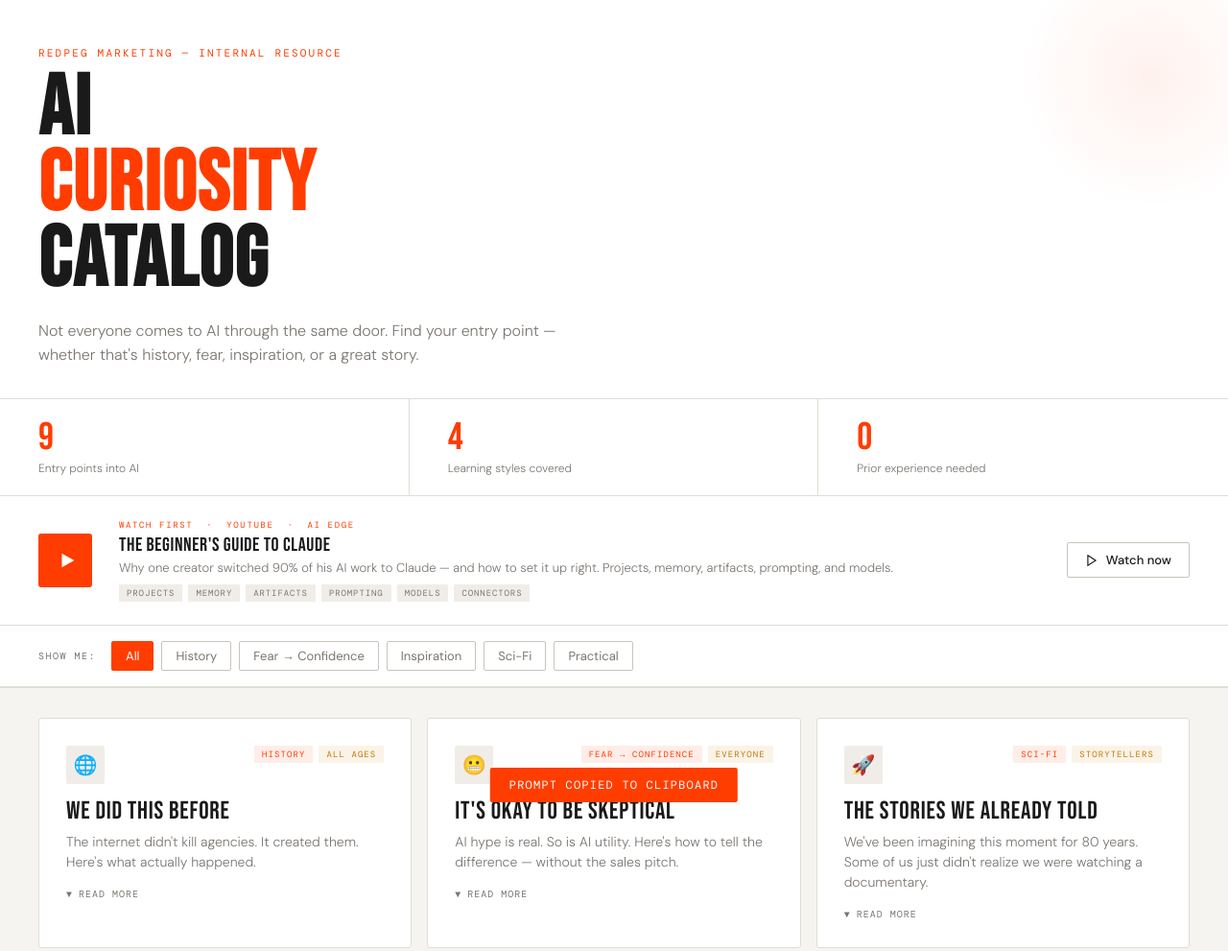
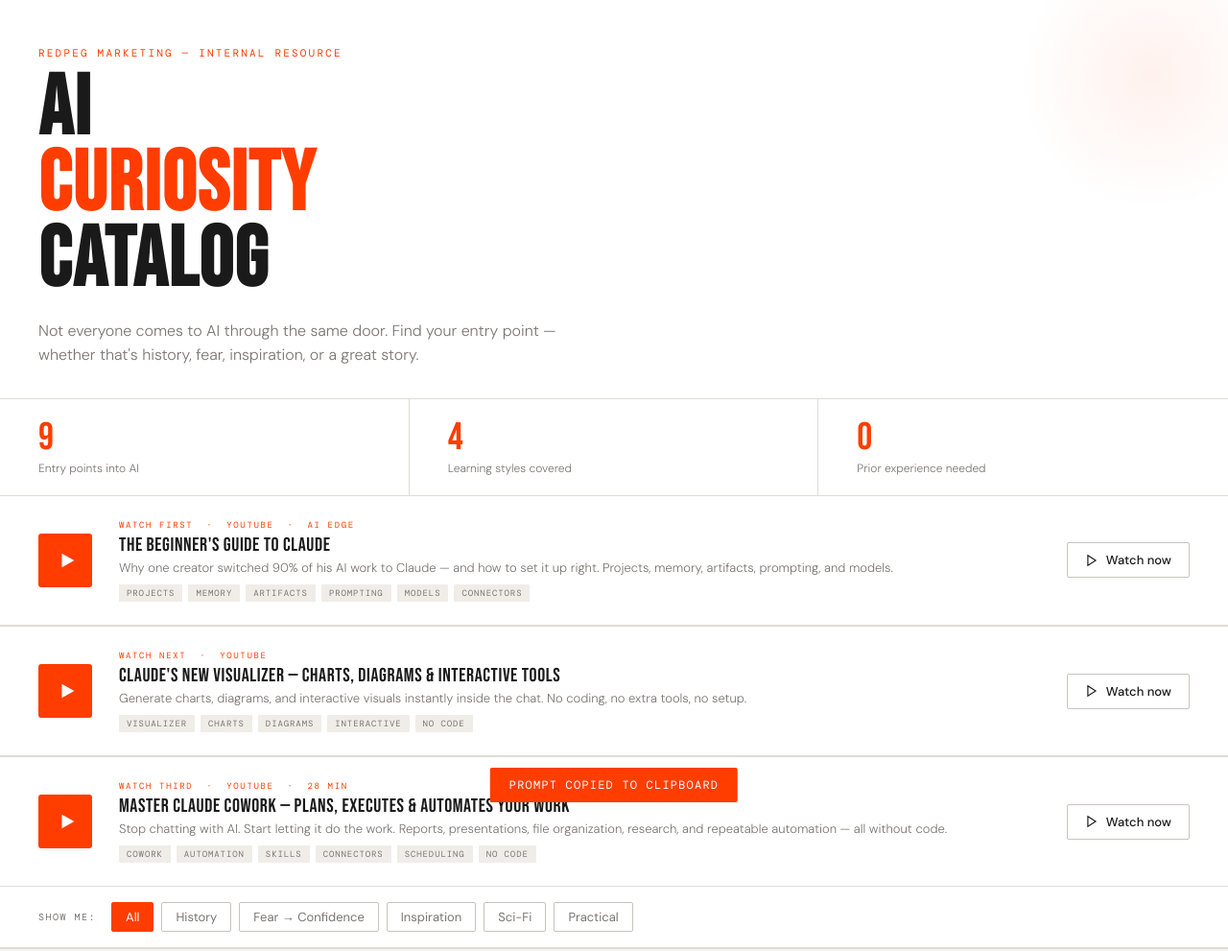
Before and after one commit to ryanoconnor6681-lgtm/RedPegCuriosityCatalog, a plain HTML site: page index.html in a window 1280 px wide. Shown: the top 991 px of the page at 96% size. Drawn offline with nearby package versions, Linux system fonts and the light colour scheme.

Commit message:
Add files via upload

```diff
--- a/index.html
+++ b/index.html
@@ -110,6 +110,10 @@
     display: flex;
     align-items: center;
     gap: 28px;
+  }
+
+  .featured + .featured {
+    border-top: 1px solid var(--border);
   }
 
   .featured-play {
@@ -466,6 +470,55 @@
   </a>
 </div>
 
+<div class="featured">
+  <a class="featured-play" href="https://www.youtube.com/watch?v=rRY-vQh1RkA" target="_blank" rel="noopener" aria-label="Watch on YouTube">
+    <svg width="22" height="22" viewBox="0 0 24 24" fill="none">
+      <polygon points="6,4 20,12 6,20" fill="white"/>
+    </svg>
+  </a>
+  <div class="featured-meta">
+    <div class="featured-label">Watch Next &nbsp;·&nbsp; YouTube</div>
+    <div class="featured-title">Claude's New Visualizer — Charts, Diagrams & Interactive Tools</div>
+    <div class="featured-desc">Generate charts, diagrams, and interactive visuals instantly inside the chat. No coding, no extra tools, no setup.</div>
+    <div class="featured-topics">
+      <span class="featured-tag">Visualizer</span>
+      <span class="featured-tag">Charts</span>
+      <span class="featured-tag">Diagrams</span>
+      <span class="featured-tag">Interactive</span>
+      <span class="featured-tag">No Code</span>
+    </div>
+  </div>
+  <a class="featured-cta" href="https://www.youtube.com/watch?v=rRY-vQh1RkA" target="_blank" rel="noopener">
+    <svg width="14" height="14" viewBox="0 0 24 24" fill="none" stroke="currentColor" stroke-width="2"><polygon points="5,3 19,12 5,21"/></svg>
+    Watch now
+  </a>
+</div>
+
+<div class="featured">
+  <a class="featured-play" href="https://www.youtube.com/watch?v=qytf1OF4sLk" target="_blank" rel="noopener" aria-label="Watch on YouTube">
+    <svg width="22" height="22" viewBox="0 0 24 24" fill="none">
+      <polygon points="6,4 20,12 6,20" fill="white"/>
+    </svg>
+  </a>
+  <div class="featured-meta">
+    <div class="featured-label">Watch Third &nbsp;·&nbsp; YouTube &nbsp;·&nbsp; 28 min</div>
+    <div class="featured-title">Master Claude Cowork — Plans, Executes & Automates Your Work</div>
+    <div class="featured-desc">Stop chatting with AI. Start letting it do the work. Reports, presentations, file organization, research, and repeatable automation — all without code.</div>
+    <div class="featured-topics">
+      <span class="featured-tag">Cowork</span>
+      <span class="featured-tag">Automation</span>
+      <span class="featured-tag">Skills</span>
+      <span class="featured-tag">Connectors</span>
+      <span class="featured-tag">Scheduling</span>
+      <span class="featured-tag">No Code</span>
+    </div>
+  </div>
+  <a class="featured-cta" href="https://www.youtube.com/watch?v=qytf1OF4sLk" target="_blank" rel="noopener">
+    <svg width="14" height="14" viewBox="0 0 24 24" fill="none" stroke="currentColor" stroke-width="2"><polygon points="5,3 19,12 5,21"/></svg>
+    Watch now
+  </a>
+</div>
+
 <div class="filter-bar">
   <span class="filter-label">Show me:</span>
   <button class="filter-btn active" data-filter="all">All</button>
```
